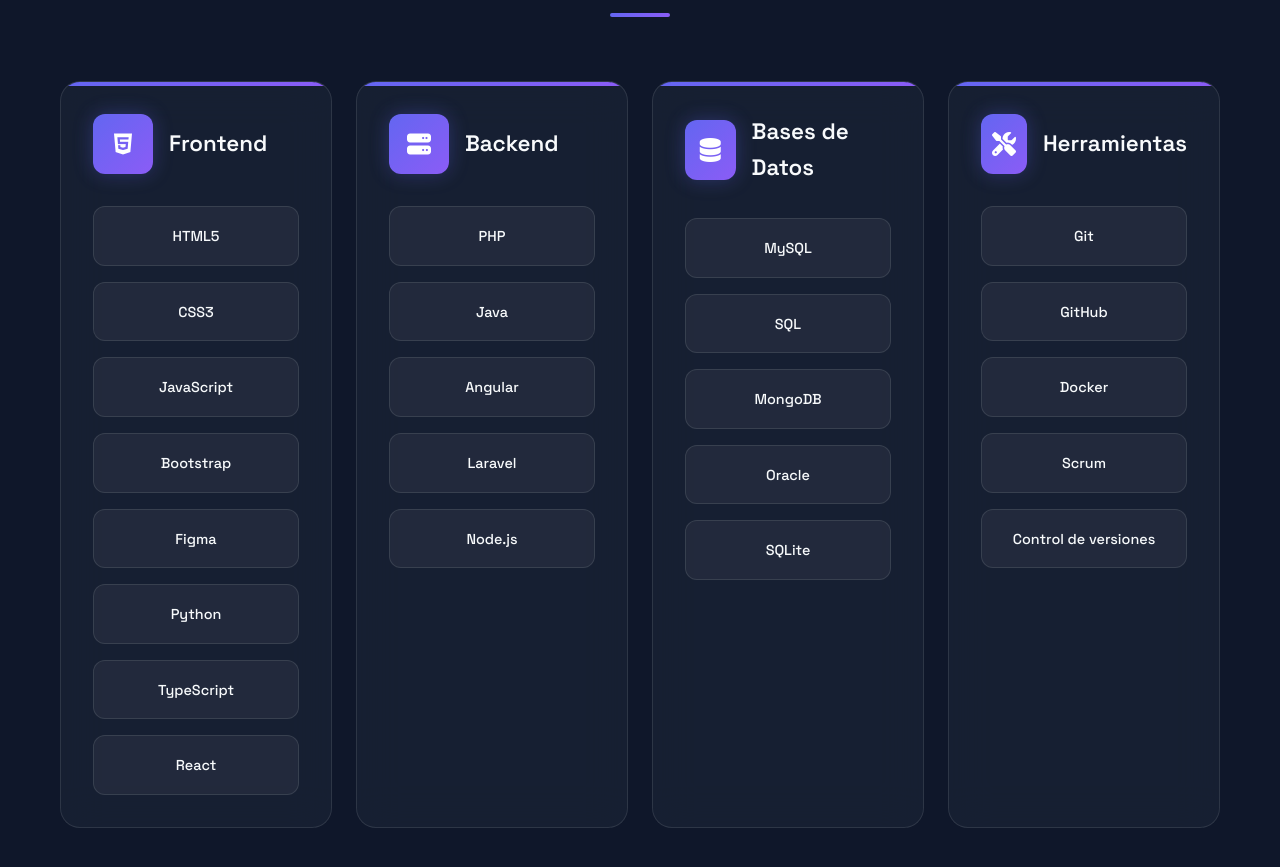
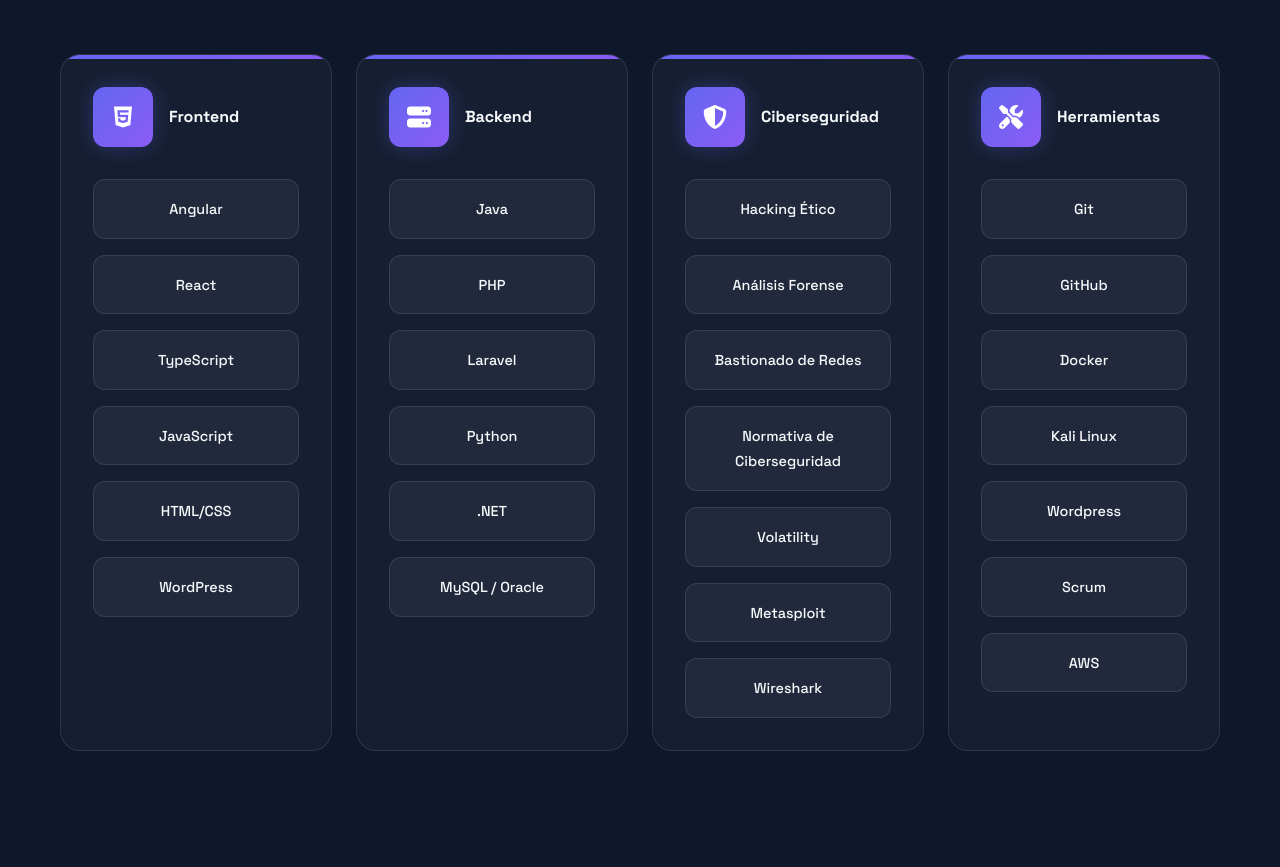
Before and after one commit to mherferd/Portfolio, a plain HTML site: page index.html in a window 1280 px wide. Shown: the part 1925-2792 px from the top of the page. Drawn offline with Linux system fonts and the light colour scheme.

Commit message:
Ciberseguridad

```diff
--- a/index.html
+++ b/index.html
@@ -57,12 +57,10 @@
                         <span class="cursor">_</span>
                     </h1>
                     <p class="hero-subtitle">
-                        <span class="">Desarrollador Full Stack</span>
-
+                        <span>Desarrollador Full Stack & Ciberseguridad</span>
                     </p>
                     <p class="hero-description">
-                        Apasionado por crear soluciones digitales funcionales, escalables y elegantes, simpre aprendiendo y adaptándome a las nuevas tecnologías.
-
+                        Desarrollador Full Stack especializado en ciberseguridad, con experiencia en el diseño, desarrollo y mantenimiento de aplicaciones web. Me encanta aprender nuevas tecnologías para estar siempre actualizado.
                     </p>
                     <div class="hero-actions">
                         <a href="#contact" class="btn-primary">
@@ -83,14 +81,15 @@
                                 <span class="dot yellow"></span>
                                 <span class="dot green"></span>
                             </div>
-                            <div class="editor-title">portfolio.js</div>
+                            <div class="editor-title">dev_profile.js</div>
                         </div>
                         <div class="editor-content">
                             <pre><code><span class="keyword">const</span> <span class="variable">developer</span> = {
-  <span class="property">name</span>: <span class="string">"Miguel Hernández Fernández"</span>,
-  <span class="property">role</span>: <span class="string">"Full Stack Developer"</span>,
+  <span class="property">name</span>: <span class="string">"Miguel Hernández"</span>,
+  <span class="property">role</span>: <span class="string">"Desarrollador Full Stack"</span>,
+  <span class="property">specialty</span>: <span class="string">"Ciberseguridad"</span>,
   <span class="property">passion</span>: <span class="string">"Siempre aprender y estar actualizado"</span>,
-  <span class="property">skills</span>: [<span class="string">"JavaScript"</span>, <span class="string">"Angular"</span>, <span class="string">"Laravel"</span>, <span class="string">"SQL"</span>],
+  <span class="property">skills</span>: [<span class="string">"Angular"</span>, <span class="string">"React"</span>, <span class="string">"Laravel"</span>, <span class="string">"Kali Linux"</span>],
   <span class="property">status</span>: <span class="string">"Abierto a nuevas oportunidades"</span>
 };</code></pre>
                         </div>
@@ -99,7 +98,6 @@
             </div>
         </div>
     </section>
-
     <!-- About Section -->
     <section id="about" class="about">
         <div class="container">
@@ -143,7 +141,7 @@
                         </div>
 
                         <p class="about-description">
-                            Soy un Desarrollador Full Stack con experiencia en el diseño, desarrollo y mantenimiento de aplicaciones web y altos conocimientos en Javascript, PHP, SQL y frameworks como Angular o Laravel. Me encanta aprender nuevas tecnologías y metodologías para estar siempre actualizado.
+                            Soy un Desarrollador Full Stack especializado en ciberseguridad, con experiencia en el diseño, desarrollo y mantenimiento de aplicaciones web. Me encanta aprender nuevas tecnologías y metodologías para estar siempre actualizado.
                         </p>
 
                         <div class="about-actions">
@@ -176,33 +174,15 @@
                         <div class="skill-icon-new">
                             <i class="fab fa-html5"></i>
                         </div>
-                        <h3>Frontend</h3>
+                        <h4>Frontend</h4>
                     </div>
                     <div class="skill-items-new">
-                        <div class="skill-item-new">
-                            <span class="skill-name-new">HTML5</span>
-                        </div>
-                        <div class="skill-item-new">
-                            <span class="skill-name-new">CSS3</span>
-                        </div>
-                        <div class="skill-item-new">
-                            <span class="skill-name-new">JavaScript</span>
-                        </div>
-                        <div class="skill-item-new">
-                            <span class="skill-name-new">Bootstrap</span>
-                        </div>
-                        <div class="skill-item-new">
-                            <span class="skill-name-new">Figma</span>
-                        </div>
-                        <div class="skill-item-new">
-                            <span class="skill-name-new">Python</span>
-                        </div>
-                        <div class="skill-item-new">
-                            <span class="skill-name-new">TypeScript</span>
-                        </div>
-                        <div class="skill-item-new">
-                            <span class="skill-name-new">React</span>
-                        </div>
+                        <div class="skill-item-new"><span class="skill-name-new">Angular</span></div>
+                        <div class="skill-item-new"><span class="skill-name-new">React</span></div>
+                        <div class="skill-item-new"><span class="skill-name-new">TypeScript</span></div>
+                        <div class="skill-item-new"><span class="skill-name-new">JavaScript</span></div>
+                        <div class="skill-item-new"><span class="skill-name-new">HTML/CSS</span></div>
+                        <div class="skill-item-new"><span class="skill-name-new">WordPress</span></div>
                     </div>
                 </div>
 
@@ -211,51 +191,31 @@
                         <div class="skill-icon-new">
                             <i class="fas fa-server"></i>
                         </div>
-                        <h3>Backend</h3>
+                        <h4>Backend</h4>
                     </div>
                    <div class="skill-items-new">
-                        <div class="skill-item-new">
-                            <span class="skill-name-new">PHP</span>
-                        </div>
-                        <div class="skill-item-new">
-                            <span class="skill-name-new">Java</span>
-                        </div>
-                        <div class="skill-item-new">
-                            <span class="skill-name-new">Angular</span>
-                        </div>
-                        <div class="skill-item-new">
-                            <span class="skill-name-new">Laravel</span>
-                        </div>
-                        <div class="skill-item-new">
-                            <span class="skill-name-new">Node.js</span>
-                        </div>
-
+                        <div class="skill-item-new"><span class="skill-name-new">Java</span></div>
+                        <div class="skill-item-new"><span class="skill-name-new">PHP</span></div>
+                        <div class="skill-item-new"><span class="skill-name-new">Laravel</span></div>
+                        <div class="skill-item-new"><span class="skill-name-new">Python</span></div>
+                        <div class="skill-item-new"><span class="skill-name-new">.NET</span></div>
+                        <div class="skill-item-new"><span class="skill-name-new">MySQL / Oracle</span></div>
                     </div>
                 </div>
 
                 <div class="skill-card-new">
                     <div class="skill-header-new">
-                        <div class="skill-icon-new">
-                            <i class="fas fa-database"></i>
-                        </div>
-                        <h3>Bases de Datos</h3>
+                        <div class="skill-icon-new"><i class="fas fa-shield-alt"></i></div>
+                        <h4>Ciberseguridad</h4>
                     </div>
                     <div class="skill-items-new">
-                        <div class="skill-item-new">
-                            <span class="skill-name-new">MySQL</span>
-                        </div>
-                        <div class="skill-item-new">
-                            <span class="skill-name-new">SQL</span>
-                        </div>
-                        <div class="skill-item-new">
-                            <span class="skill-name-new">MongoDB</span>
-                        </div>
-                          <div class="skill-item-new">
-                            <span class="skill-name-new">Oracle</span>
-                        </div>
-                        <div class="skill-item-new">
-                            <span class="skill-name-new">SQLite</span>
-                        </div>
+                        <div class="skill-item-new"><span class="skill-name-new">Hacking Ético</span></div>
+                        <div class="skill-item-new"><span class="skill-name-new">Análisis Forense</span></div>
+                        <div class="skill-item-new"><span class="skill-name-new">Bastionado de Redes</span></div>
+                        <div class="skill-item-new"><span class="skill-name-new">Normativa de Ciberseguridad</span></div>
+                        <div class="skill-item-new"><span class="skill-name-new">Volatility</span></div>
+                        <div class="skill-item-new"><span class="skill-name-new">Metasploit</span></div>
+                        <div class="skill-item-new"><span class="skill-name-new">Wireshark</span></div>
                     </div>
                 </div>
 
@@ -264,7 +224,7 @@
                         <div class="skill-icon-new">
                             <i class="fas fa-tools"></i>
                         </div>
-                        <h3>Herramientas</h3>
+                        <h4>Herramientas</h4>
                     </div>
                     <div class="skill-items-new">
                         <div class="skill-item-new">
@@ -277,10 +237,16 @@
                             <span class="skill-name-new">Docker</span>
                         </div>
                         <div class="skill-item-new">
+                            <span class="skill-name-new">Kali Linux</span>
+                        </div>
+                        <div class="skill-item-new">
+                            <span class="skill-name-new">Wordpress</span>
+                        </div>
+                        <div class="skill-item-new">
                             <span class="skill-name-new">Scrum</span>
                         </div>
                         <div class="skill-item-new">
-                            <span class="skill-name-new">Control de versiones</span>
+                            <span class="skill-name-new">AWS</span>
                         </div>
                     </div>
                 </div>
@@ -413,7 +379,6 @@
         </div>
     </section>
 
-    <!-- Experience Section -->
   <section id="experience" class="experience">
     <div class="container">
         <div class="section-header">
@@ -426,8 +391,24 @@
                 <div class="timeline-dot"></div>
                 <div class="timeline-content">
                     <div class="timeline-header">
+                        <h3>Desarrollador de Aplicaciones Web</h3>
+                        <span class="timeline-date">Jun 2025 - Presente</span>
+                    </div>
+                    <h4>Freelance</h4>
+                    <p><br>
+                        • Transformación de ideas de negocio en plataformas web robustas y escalables.<br>
+                        • Consultoría técnica personalizada para la selección de stacks tecnológicos eficientes.<br>
+                        • Gestión de tiempos y entregas bajo metodologías ágiles para asegurar el cumplimiento de objetivos.
+                    </p>
+                </div>
+            </div>
+
+            <div class="timeline-item">
+                <div class="timeline-dot"></div>
+                <div class="timeline-content">
+                    <div class="timeline-header">
                         <h3>Desarrollador Full Stack</h3>
-                            <span class="timeline-date">Mar 2025 - Jun 2025</span>
+                        <span class="timeline-date">Mar 2025 - <br> Jun 2025</span>
                     </div>
                     <h4>Quantum Protech</h4>
                     <p><br>
@@ -439,26 +420,11 @@
                     </p>
                 </div>
             </div>
-
-                <div class="timeline-item">
-                    <div class="timeline-dot"></div>
-                    <div class="timeline-content">
-                        <div class="timeline-header">
-                            <h3>IA Trainer</h3>
-                            <span class="timeline-date">Dic 2024 - Ene 2025</span>
-                        </div>
-                        <h4>Outlier AI</h4>
-                        <p>
-                            Trainer de una Inteligencia Artificial conversacional,
-                            encargándome de revisar y corregir respuestas para mejorar su precisión y relevancia.
-                        </p>
-                    </div>
-                </div>
-
-
         </div>
     </div>
 </section>
+
+
 
      <!-- Education Section -->
     <section id="education" class="education">
@@ -479,7 +445,7 @@
                         <h4>Davante MEDAC</h4>
                         <p>
                             Formación especializada en ciberseguridad en entornos de las tecnologías de la información<br>
-                            • Hacking ético <br>  • Bastionado de redes  <br> • Protección de infraestructuras críticas  <br> • Análisis forense informático
+                            • Hacking ético <br>  • Bastionado de redes  <br> • Análisis forense informático  <br> • Puesta en Producción Segura  <br> • Normativa de ciberseguridad  <br> • Volatility, Metasploit, Wireshark
                         </p>
                     </div>
                 </div>
@@ -604,7 +570,7 @@
     <!-- Footer -->
     <footer class="footer">
         <div class="container">
-            <p>© 2025 Miguel Hernández Fernández. Todos los derechos reservados.</p>
+            <p>© 2026 Miguel Hernández Fernández. Todos los derechos reservados.</p>
         </div>
     </footer>
 
```
Also changed, not shown: 1 other file. Lines whose indentation alone changed are shown as unchanged.
